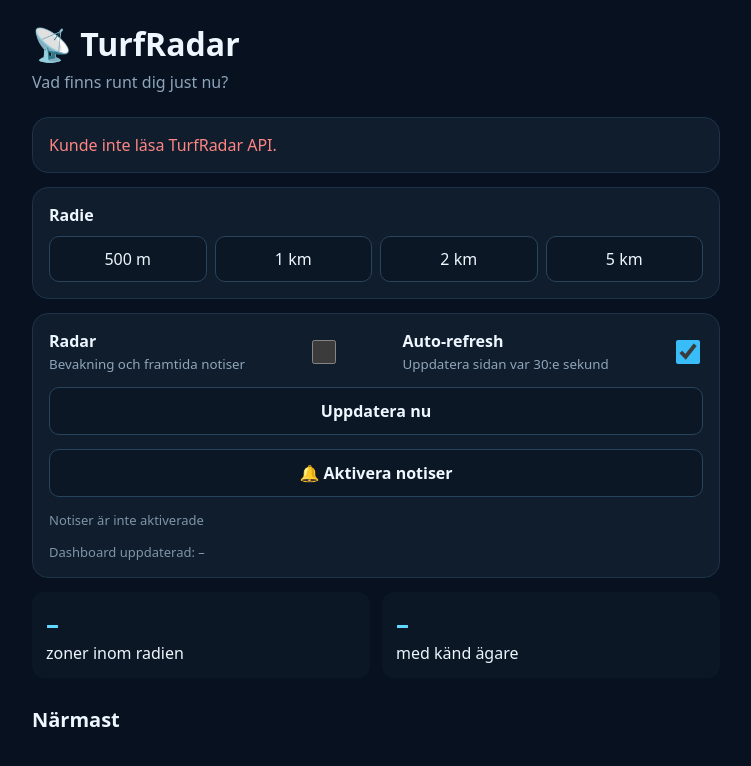
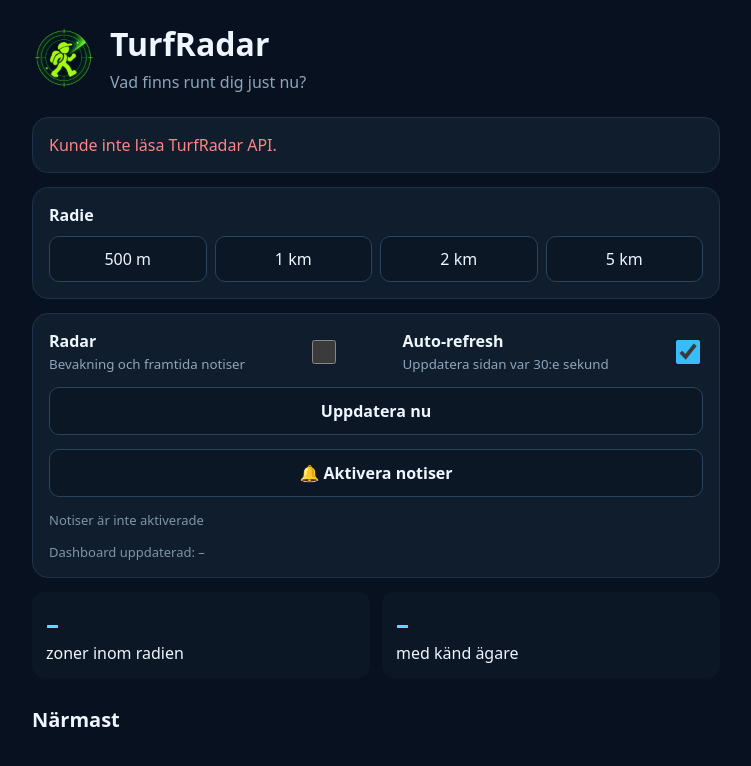
Before and after one commit to blodyx/TurfRadar, a plain HTML site: page frontend/index.html in a window 1280 px wide. Shown: the whole page, without its empty margins (264-1015 px from the left). Drawn offline with Linux system fonts and the light colour scheme; no server answers.

```diff
--- a/frontend/index.html
+++ b/frontend/index.html
@@ -28,6 +28,23 @@
         * {
             box-sizing: border-box;
         }
+	.brand {
+    	    display: flex;
+    	    align-items: center;
+    	    gap: 14px;
+   	    margin-bottom: 24px;
+	}
+
+	.brand-logo {
+    	    width: 64px;
+            height: 64px;
+    	    border-radius: 16px;
+    	    flex-shrink: 0;
+	}
+
+	.brand h1 {
+    	    margin: 0;
+	}
 
         body {
             margin: 0;
@@ -203,9 +220,17 @@
 
 <body>
 <main>
-    <header>
-        <h1>📡 TurfRadar</h1>
+    <header class="brand">
+    	<img
+            src="/turfradar/icons/icon-192.png"
+            alt="TurfRadar"
+            class="brand-logo"
+    	>
+
+    <div>
+        <h1>TurfRadar</h1>
         <div class="subtitle">Vad finns runt dig just nu?</div>
+    </div>
     </header>
 
     <section class="card" id="profile">
```
